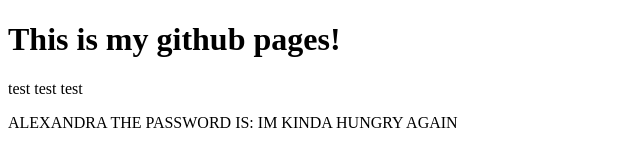
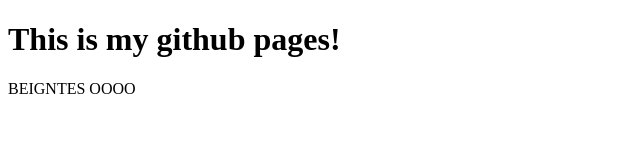
Before and after one commit to SuddsJE/SuddsJE.github.io, a plain HTML site: page index.html in a window 1280 px wide. Shown: the whole page, without its empty margins (0-640 px from the left). Drawn offline with Linux system fonts and the light colour scheme.

Commit message:
Update index.html

```diff
--- a/index.html
+++ b/index.html
@@ -7,8 +7,7 @@
     </head>
     <body>
         <h1>This is my github pages!</h1>
-        <p>test test test</p>
-        <p>ALEXANDRA THE PASSWORD IS: IM KINDA HUNGRY AGAIN</p>
+        <p>BEIGNTES OOOO</p>
     </body>
 
 </html>
```
